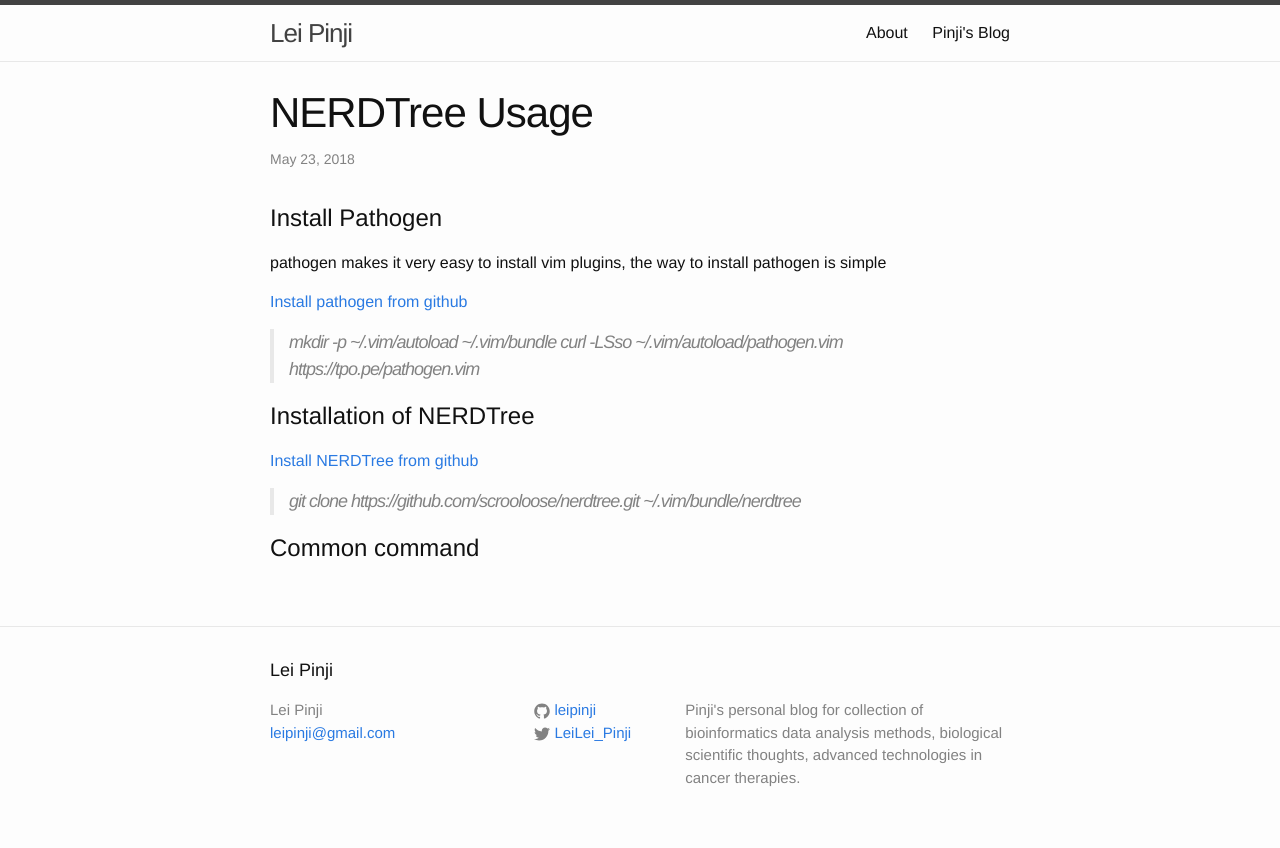
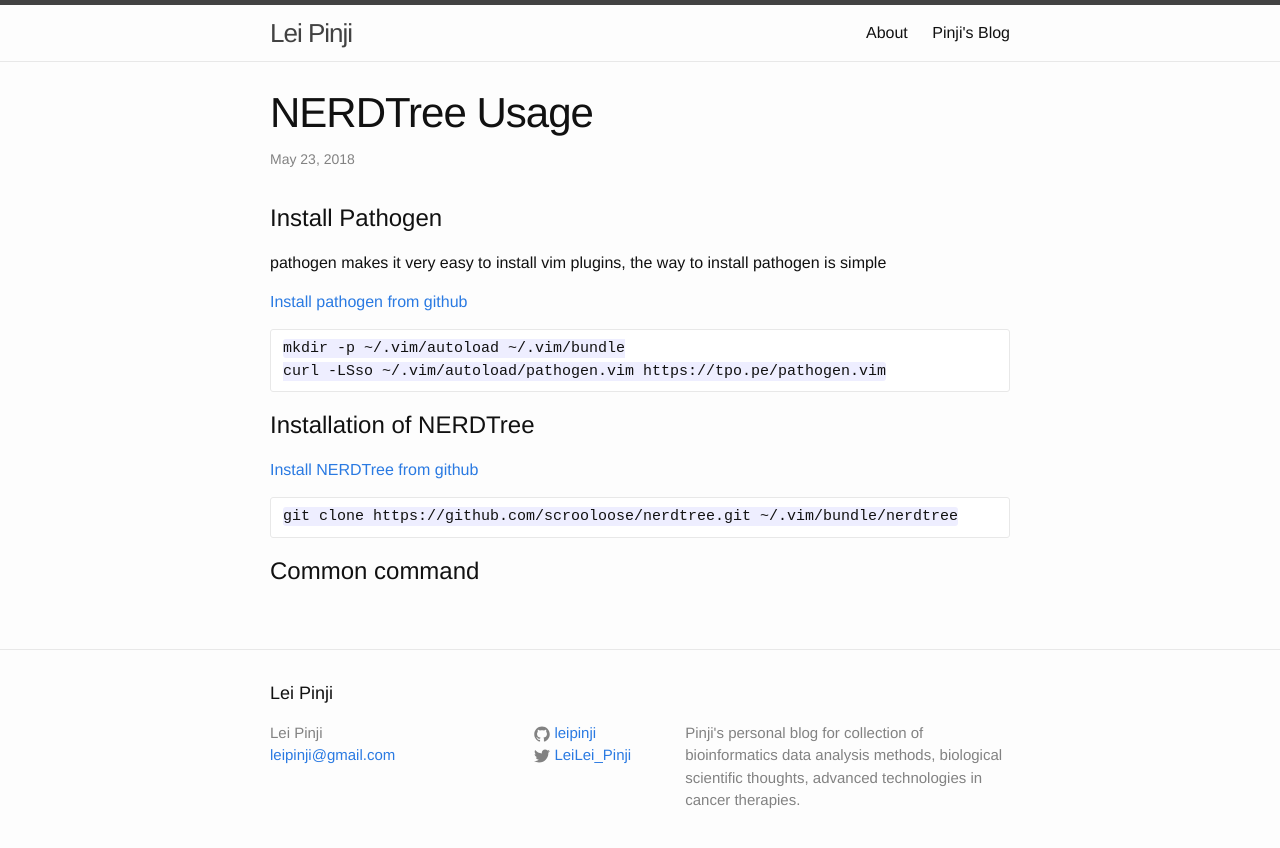
Before and after one commit to leipinji/leipinji.github.io, a Jekyll site: the page built from _posts/2018-05-23-NERDTree-Usage.md, in a window 1280 px wide. Shown: the top 848 px of the page. Built offline with Jekyll 4.4.1, drawn with Linux system fonts in a browser that asks for light colours.

```diff
--- a/_posts/2018-05-23-NERDTree-Usage.md
+++ b/_posts/2018-05-23-NERDTree-Usage.md
@@ -9,14 +9,14 @@ pathogen makes it very easy to install vim plugins, the way to install pathogen
 
 [Install pathogen from github](https://github.com/tpope/vim-pathogen)
 
-> mkdir -p ~/.vim/autoload ~/.vim/bundle
-curl -LSso ~/.vim/autoload/pathogen.vim https://tpo.pe/pathogen.vim
+	mkdir -p ~/.vim/autoload ~/.vim/bundle
+	curl -LSso ~/.vim/autoload/pathogen.vim https://tpo.pe/pathogen.vim
 
 # Installation of NERDTree
 
 [Install NERDTree from github](https://github.com/scrooloose/nerdtree)
 
-> git clone https://github.com/scrooloose/nerdtree.git ~/.vim/bundle/nerdtree
+	git clone https://github.com/scrooloose/nerdtree.git ~/.vim/bundle/nerdtree
 
 
 # Common command
```
